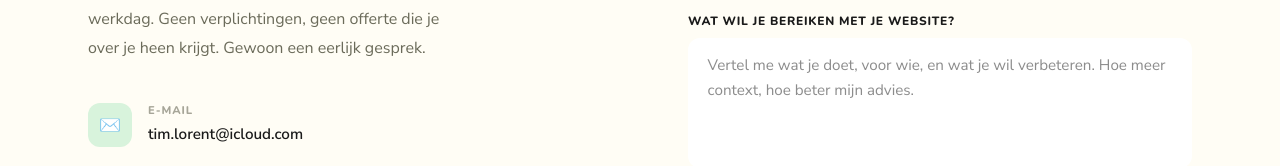
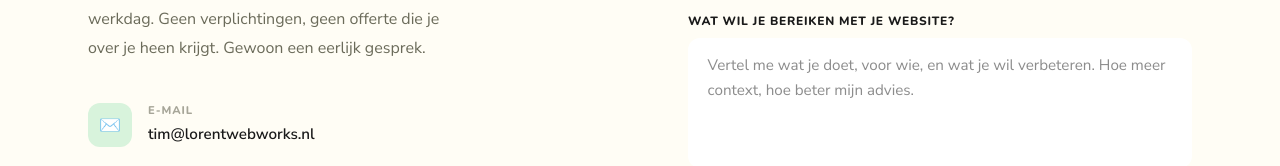
Before and after one commit to tlorent/lorentwebworks-nl, a Next.js app: page / in a window 1280 px wide. Shown: the part 6248-6414 px from the top of the page. Built offline with nearby package versions, Linux system fonts and the light colour scheme.

Commit message:
feat: use new email address

```diff
--- a/src/app/page.tsx
+++ b/src/app/page.tsx
@@ -36,7 +36,7 @@ export default function Home() {
                   name: "Nederland",
                 },
                 priceRange: "€€",
-                email: "tim.lorent@icloud.com",
+                email: "tim@lorentwebworks.nl",
                 sameAs: ["https://linkedin.com/in/timlorent"],
                 founder: {
                   "@type": "Person",
@@ -528,8 +528,8 @@ export default function Home() {
                   <div className="contact-icon">✉️</div>
                   <div className="contact-item-body">
                     <p className="ci-label">E-mail</p>
-                    <a href="mailto:tim.lorent@icloud.com">
-                      tim.lorent@icloud.com
+                    <a href="mailto:tim@lorentwebworks.nl">
+                      tim@lorentwebworks.nl
                     </a>
                   </div>
                 </div>
```
